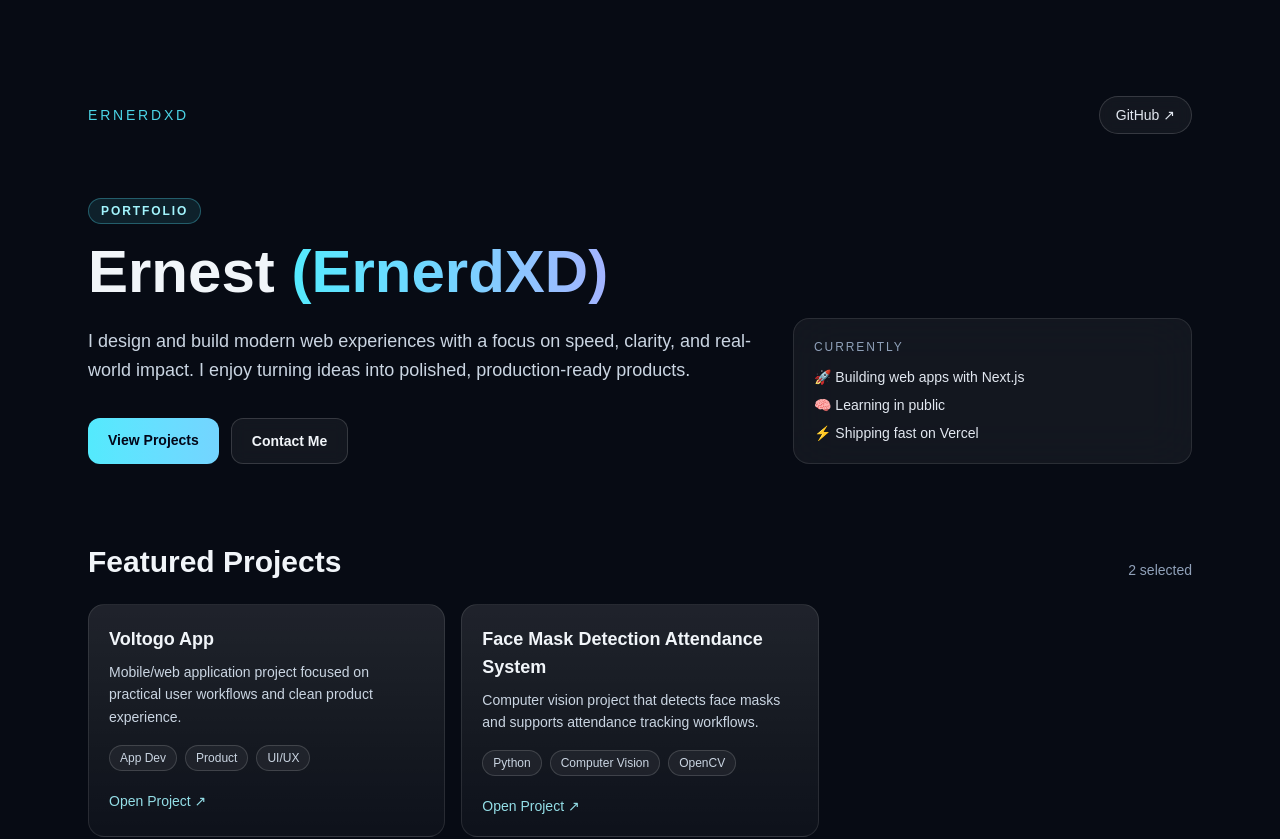
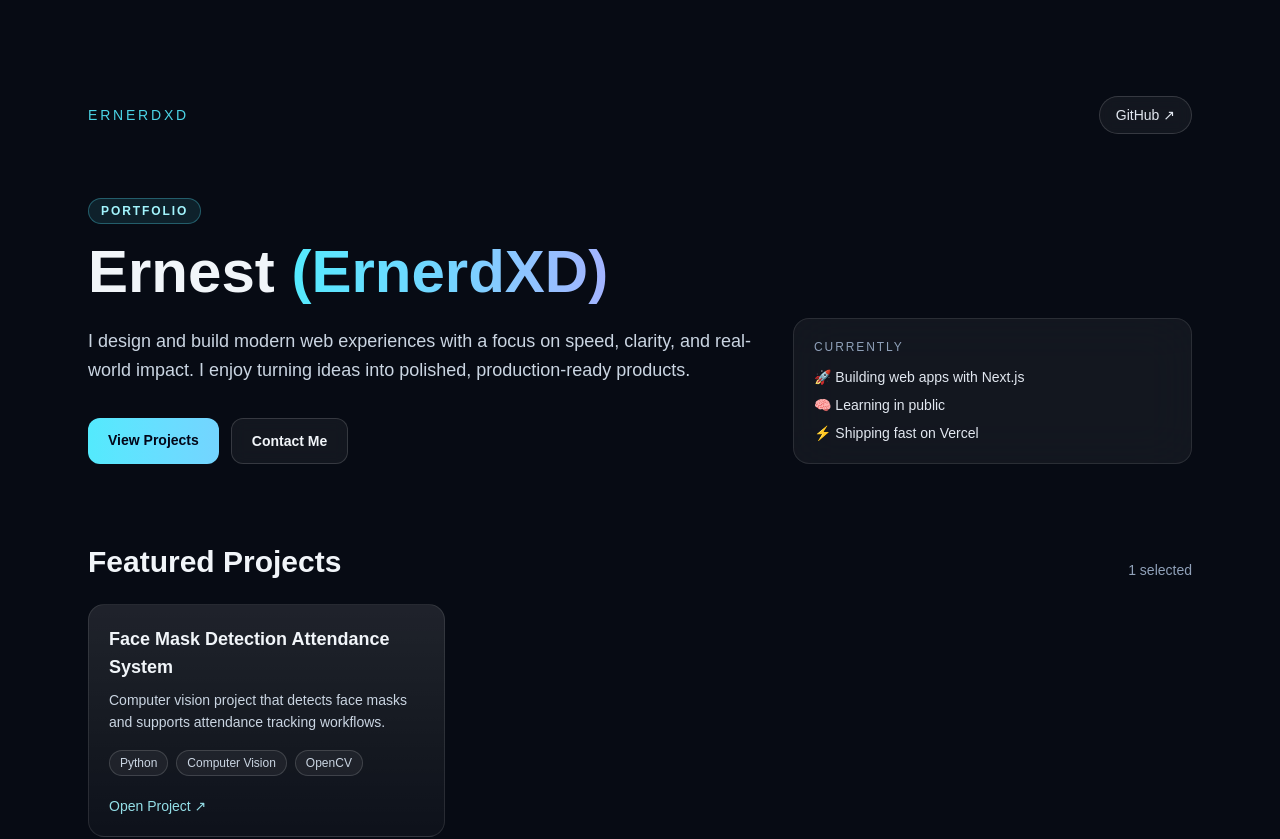
Before and after one commit to ErnerdXD/ernerdxd-site, a Next.js app: page / in a window 1280 px wide. Shown: the top 839 px of the page. Built offline with nearby package versions, Linux system fonts and the light colour scheme.

Commit message:
Remove Voltogo from portfolio projects

```diff
--- a/app/page.tsx
+++ b/app/page.tsx
@@ -1,11 +1,4 @@
 const projects = [
-  {
-    title: "Voltogo App",
-    description:
-      "Mobile/web application project focused on practical user workflows and clean product experience.",
-    href: "https://github.com/ErnerdXD/Voltogo_App",
-    stack: ["App Dev", "Product", "UI/UX"],
-  },
   {
     title: "Face Mask Detection Attendance System",
     description:
```
